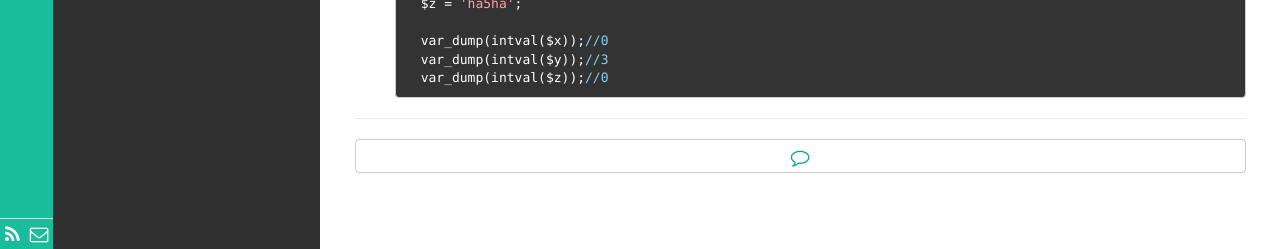
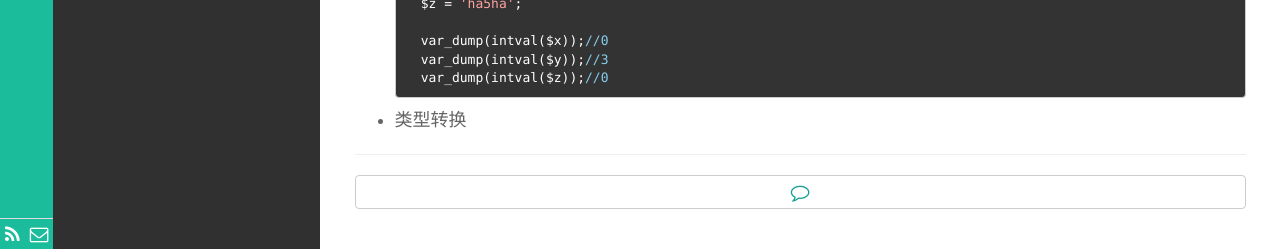
Before and after one commit to asfan/asfan.github.io, a Jekyll site: the page built from _posts/PHP/2016-08-10-PHPFoundation1.md, in a window 1280 px wide. Shown: the part 814-1063 px from the top of the page. Built offline with Jekyll 4.4.1, drawn with Linux system fonts in a browser that asks for light colours; Markdown is read by kramdown in place of the engine named in the settings.

Commit message:
增加php内容

```diff
--- a/_posts/PHP/2016-08-10-PHPFoundation1.md
+++ b/_posts/PHP/2016-08-10-PHPFoundation1.md
@@ -46,3 +46,5 @@ description: php基础训练
 		var_dump(intval($x));//0
 		var_dump(intval($y));//3
 		var_dump(intval($z));//0
+
+- 类型转换
```
